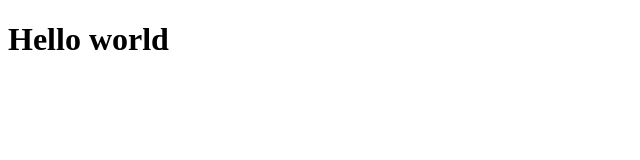
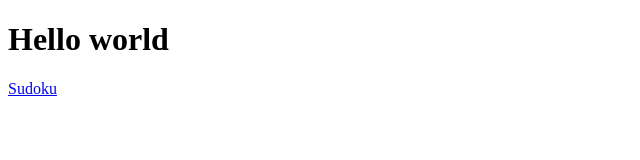
Before and after one commit to JamJestSimon/JamJestSimon.github.io, a plain HTML site: page index.html in a window 1280 px wide. Shown: the full height of the page, 0-640 px from the left. Drawn offline with Linux system fonts and the light colour scheme.

Commit message:
added link to sudoku project

```diff
--- a/index.html
+++ b/index.html
@@ -5,5 +5,6 @@
     </head>
     <body>
         <h1>Hello world</h1>
+        <a href="https://jamjestsimon.github.io/Sudoku/">Sudoku</a>
     </body>
 </html>
```
